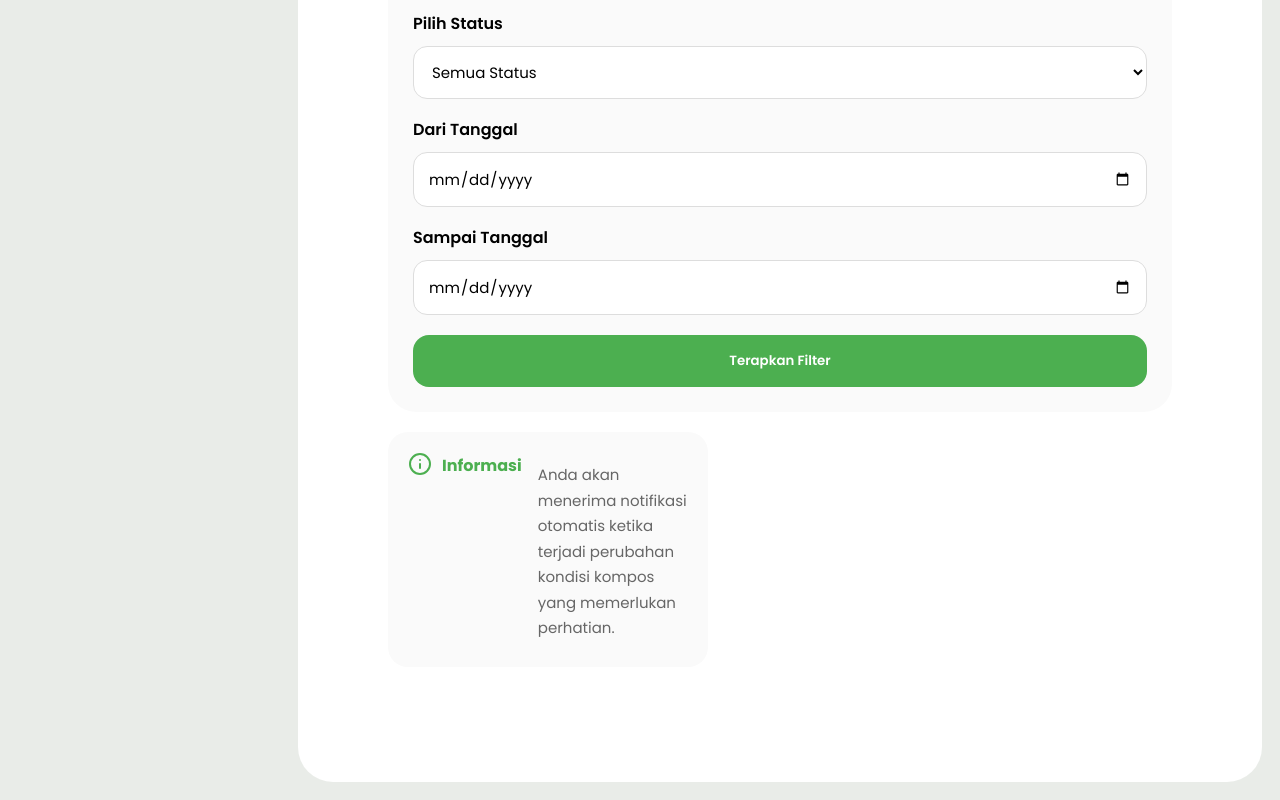
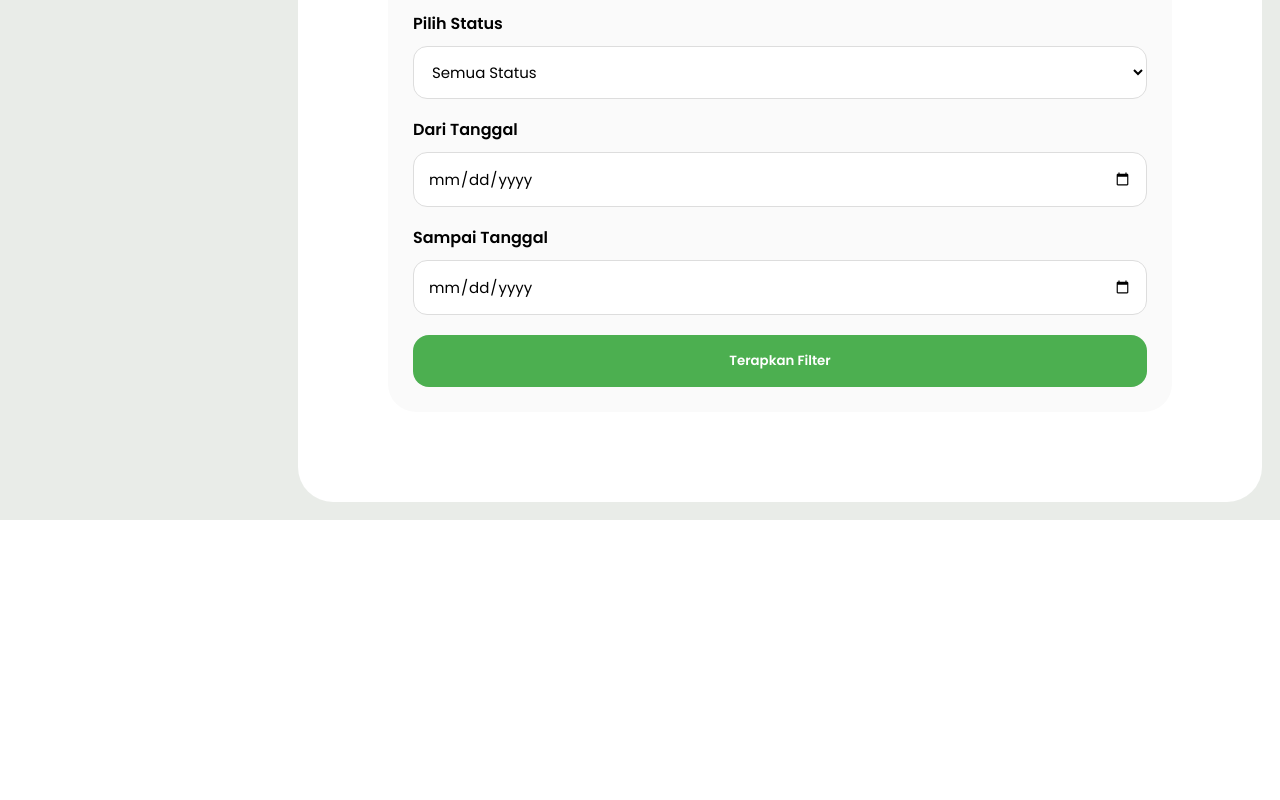
Before and after one commit to selametmaulana/Smart-Compost, a Vue app: page /dashboard/notifikasi in a window 1280 px wide. Shown: the part 968-1768 px from the top of the page. After the commit the page ends 1488 px from the top, so only its background shows below. Built offline with nearby package versions, Linux system fonts and the light colour scheme; no server answers.

Commit message:
hilangin fitur wa

```diff
--- a/src/views/notifikasi.vue
+++ b/src/views/notifikasi.vue
@@ -290,16 +290,7 @@
 </button>
 
 </div>
-            <!-- INFO -->
-            <div class="info-card">
-              <div class="info-top">
-                <Info size="24" />
-                <h4>{{ t.info }}</h4>
-              </div>
-              <p>
-                {{ t.info_text }}
-              </p>
-            </div>
+
           </div>
         </div>
       </main>
```
